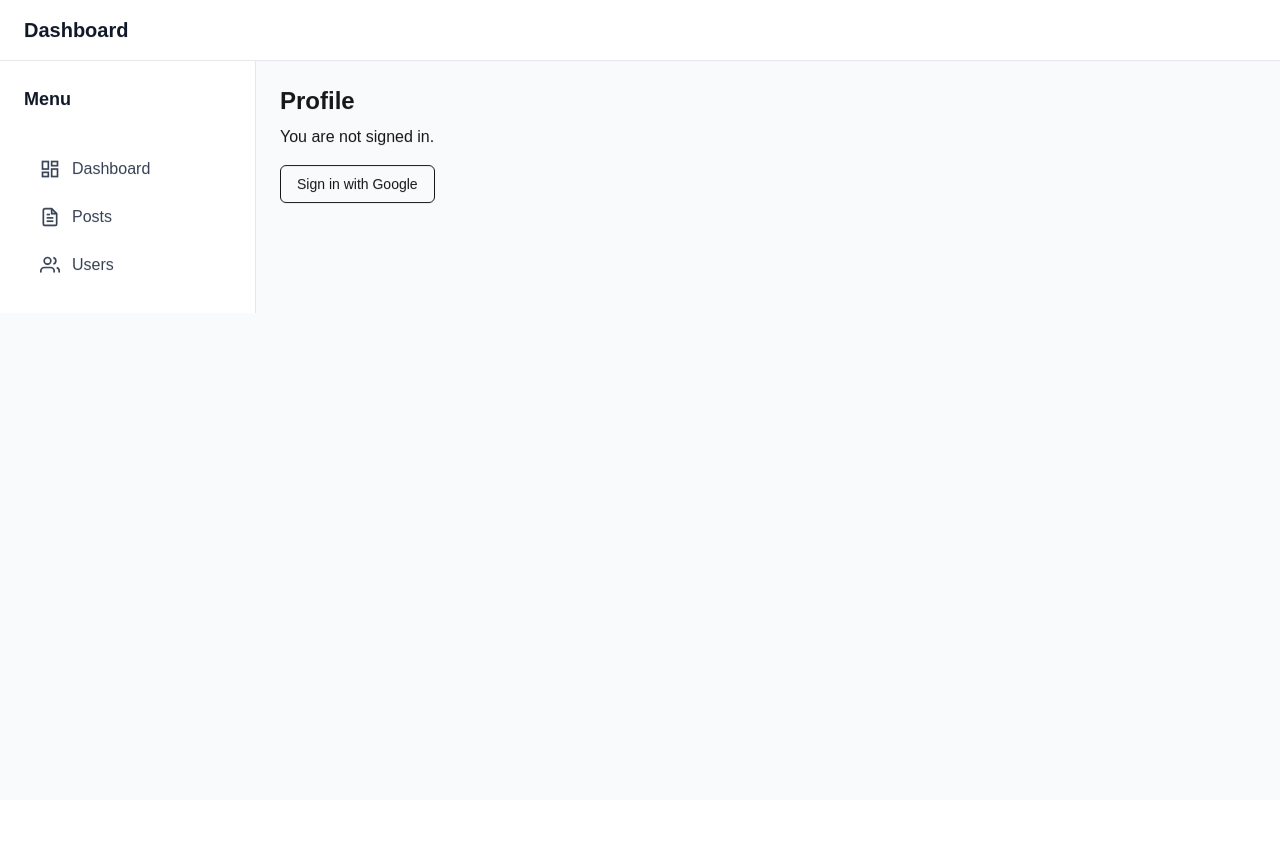
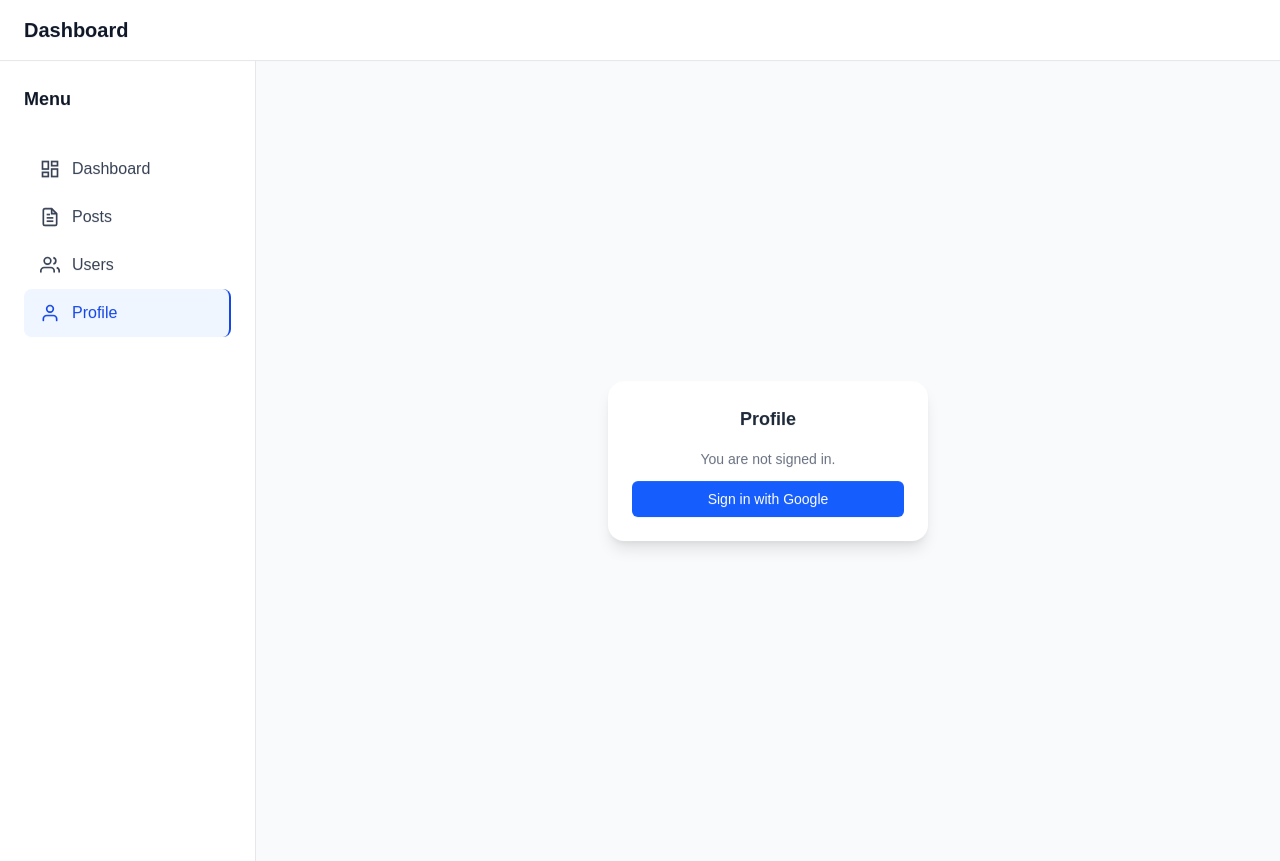
Before and after one commit to shaon07/zettabyte, a Next.js app: page /profile in a window 1280 px wide. Before the commit the page ends 800 px from the top, so only its background shows below. Built offline with nearby package versions, Linux system fonts and the light colour scheme; no server answers.

Commit message:
feat: add next-auth authentication and added profile compponent design and API integrations

```diff
--- a/src/app/profile/page.tsx
+++ b/src/app/profile/page.tsx
@@ -1,53 +1,5 @@
-"use client";
-
-import { signIn, signOut, useSession } from "next-auth/react";
+import ProfileContainer from "@/components/containers/profile-container";
 
 export default function ProfilePage() {
-  const { data: session, status } = useSession();
-
-  if (status === "loading") {
-    return <div className="p-6">Loading session...</div>;
-  }
-
-  if (!session) {
-    return (
-      <div className="p-6 max-w-xl">
-        <h1 className="text-2xl font-semibold mb-2">Profile</h1>
-        <p className="text-muted-foreground mb-4">You are not signed in.</p>
-        <button
-          onClick={() => signIn("google")}
-          className="rounded-md border px-4 py-2 text-sm bg-secondary hover:bg-accent"
-        >
-          Sign in with Google
-        </button>
-      </div>
-    );
-  }
-
-  return (
-    <div className="p-6 max-w-xl space-y-4">
-      <div className="flex items-center gap-3">
-        {session.user?.image ? (
-          // eslint-disable-next-line @next/next/no-img-element
-          <img
-            src={session.user.image}
-            alt="avatar"
-            className="h-12 w-12 rounded-full"
-          />
-        ) : null}
-        <div>
-          <div className="text-xl font-semibold">{session.user?.name}</div>
-          <div className="text-sm text-muted-foreground">
-            {session.user?.email}
-          </div>
-        </div>
-      </div>
-      <button
-        onClick={() => signOut()}
-        className="rounded-md border px-4 py-2 text-sm bg-secondary hover:bg-accent"
-      >
-        Sign out
-      </button>
-    </div>
-  );
+  return <ProfileContainer />;
 }
--- a/src/components/atoms/icon.tsx
+++ b/src/components/atoms/icon.tsx
@@ -35,6 +35,19 @@ const icons = {
       <circle cx="9" cy="7" r="4" />
       <path d="M23 21v-2a4 4 0 0 0-3-3.87" />
       <path d="M16 3.13a4 4 0 0 1 0 7.75" />
+    </svg>
+  ),
+  profile: (
+    <svg
+      viewBox="0 0 24 24"
+      fill="none"
+      stroke="currentColor"
+      strokeWidth="2"
+      strokeLinecap="round"
+      strokeLinejoin="round"
+    >
+      <path d="M20 21v-2a4 4 0 0 0-4-4H8a4 4 0 0 0-4 4v2" />
+      <circle cx="12" cy="7" r="4" />
     </svg>
   ),
   // UI icons
--- /dev/null
+++ b/src/components/containers/profile-container.tsx
@@ -0,0 +1,25 @@
+"use client";
+
+import { useSession } from "next-auth/react";
+import Loader from "../atoms/loader";
+import ProfileCard from "../modules/profile/profile-card";
+import SigninCard from "../modules/profile/signin-card";
+
+export default function ProfileContainer() {
+  const { data: session, status } = useSession();
+
+  if (status === "loading") {
+    return (
+      <div className="flex flex-col gap-4 items-center justify-center">
+        <Loader />
+        <div className="p-6">Loading session...</div>
+      </div>
+    );
+  }
+
+  if (!session) {
+    return <SigninCard />;
+  }
+
+  return <ProfileCard session={session} />;
+}
--- /dev/null
+++ b/src/components/modules/profile/profile-card.tsx
@@ -0,0 +1,29 @@
+import Button from "@/components/atoms/button";
+import { Session } from "next-auth";
+import { signOut } from "next-auth/react";
+
+type ProfileCardProps = {
+  session: Session;
+};
+
+export default function ProfileCard({ session }: ProfileCardProps) {
+  return (
+    <div className="flex items-center justify-center min-h-screen bg-gray-50">
+      <div className="bg-white shadow-lg rounded-2xl p-6 w-80 text-center flex flex-col gap-3">
+        <img
+          src={session.user?.image ?? ""}
+          alt="profile"
+          className="w-24 h-24 mx-auto rounded-full shadow-md border-2 border-gray-200"
+        />
+        <h2 className="mt-4 text-lg font-semibold text-gray-800">
+          {session.user?.name}
+        </h2>
+        <p className="text-sm text-gray-500">{session.user?.email}</p>
+
+        <Button onClick={() => signOut({ callbackUrl: "/profile" })}>
+          Sign out
+        </Button>
+      </div>
+    </div>
+  );
+}
--- /dev/null
+++ b/src/components/modules/profile/signin-card.tsx
@@ -0,0 +1,17 @@
+import Button from "@/components/atoms/button";
+import { signIn } from "next-auth/react";
+
+export default function SigninCard() {
+  return (
+    <div className="flex items-center justify-center min-h-screen bg-gray-50">
+      <div className="bg-white shadow-lg rounded-2xl p-6 w-80 text-center flex flex-col gap-3">
+        <h2 className="text-lg font-semibold text-gray-800">Profile</h2>
+        <p className="mt-1 text-sm text-gray-500">You are not signed in.</p>
+
+        <Button onClick={() => signIn("google", { callbackUrl: "/profile" })}>
+          Sign in with Google
+        </Button>
+      </div>
+    </div>
+  );
+}
--- a/src/components/organisms/sidebar.tsx
+++ b/src/components/organisms/sidebar.tsx
@@ -16,6 +16,7 @@ const menuItems = [
   { icon: "dashboard", label: "Dashboard", href: "/" },
   { icon: "posts", label: "Posts", href: "/posts" },
   { icon: "users", label: "Users", href: "/users" },
+  { icon: "profile", label: "Profile", href: "/profile" },
 ];
 
 export default function Sidebar({ isOpen, onClose }: SidebarProps) {
@@ -75,6 +76,7 @@ export default function Sidebar({ isOpen, onClose }: SidebarProps) {
           <nav className="space-y-2">
             {menuItems.map((item, index) => {
               const isActive = pathname === item.href;
+
               return (
                 <Link key={item.label} href={item.href}>
                   <motion.div
```
